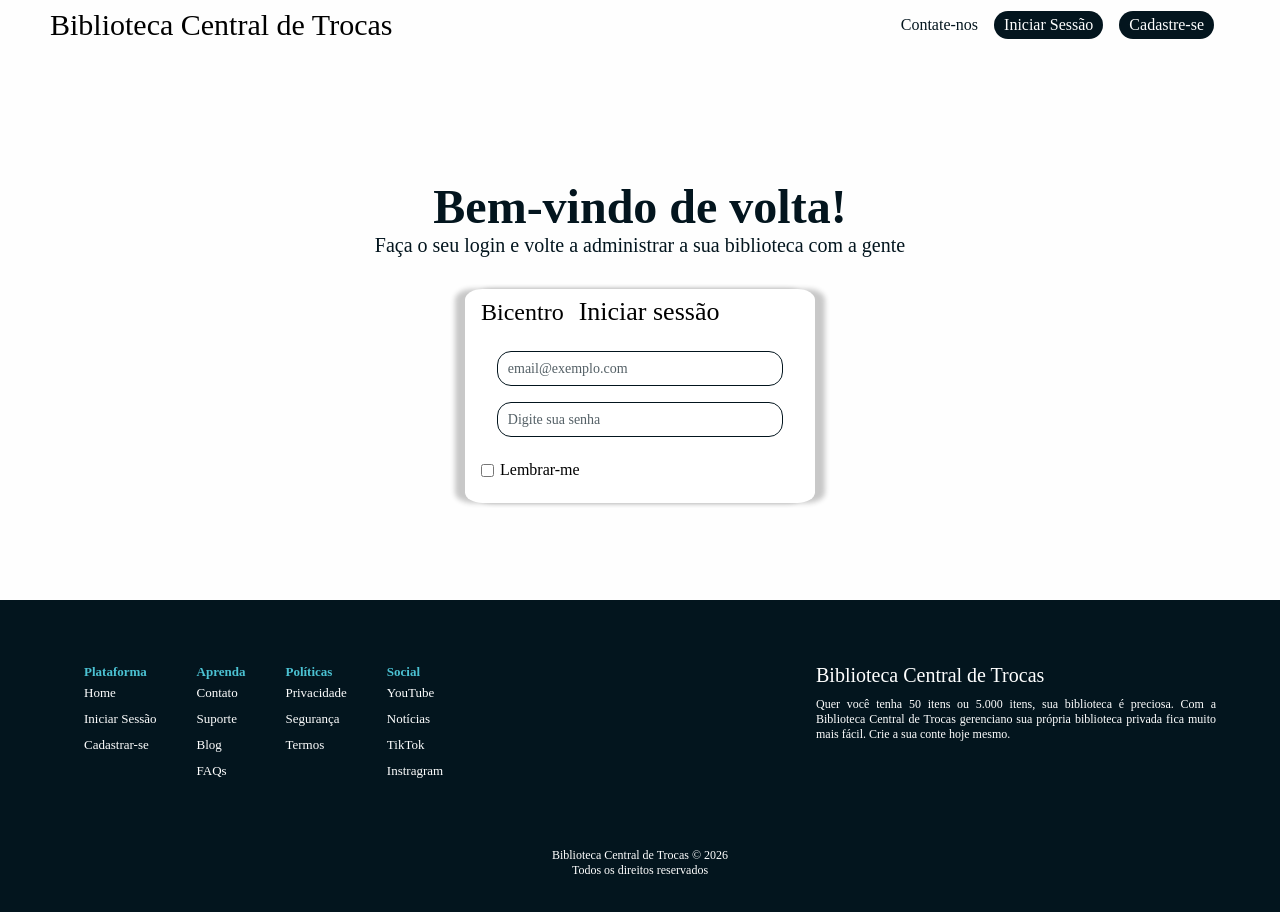
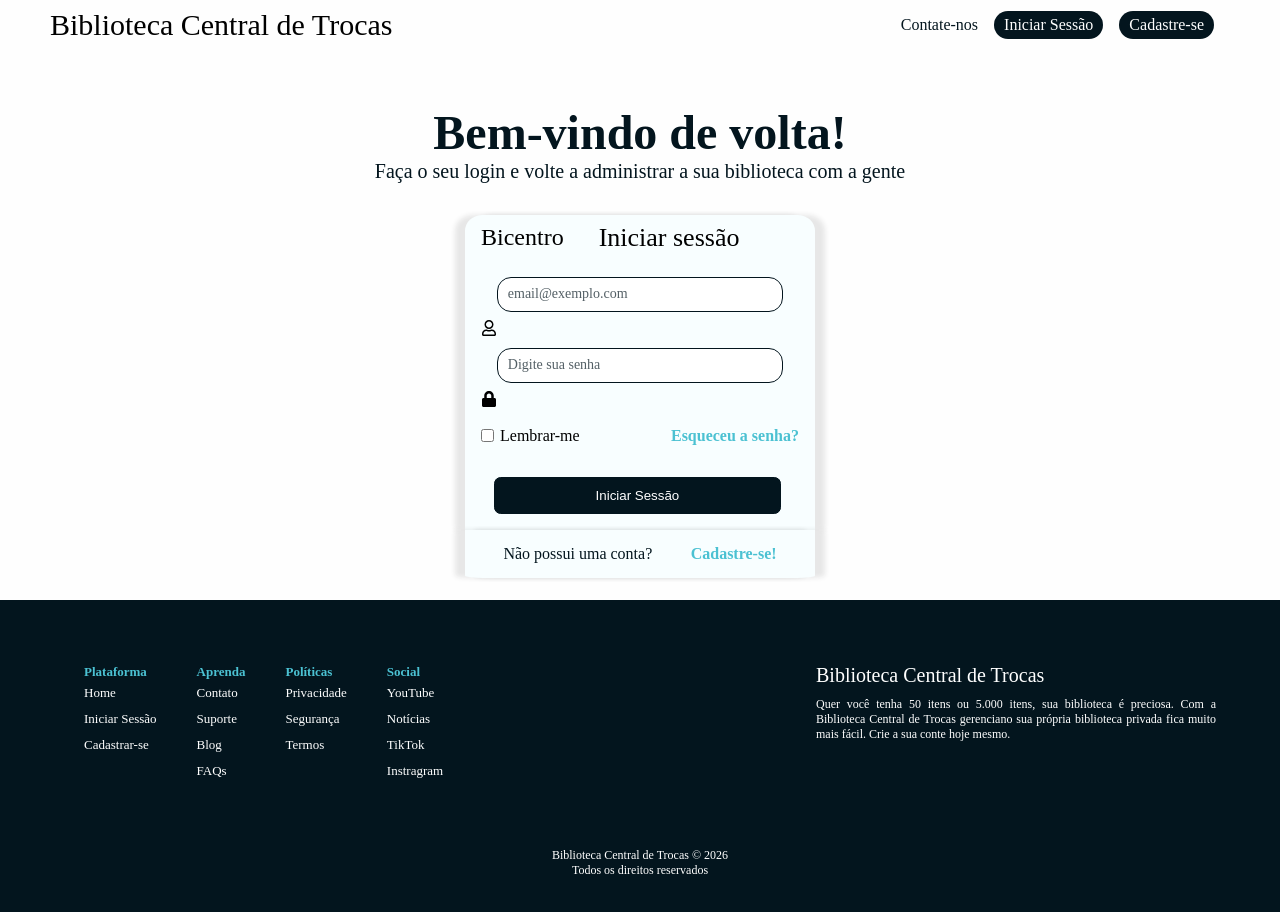
Before and after one commit to EvelynNayade/Biblioteca, a React (Create React App) app: page /login in a window 1280 px wide. Built offline with nearby package versions, Linux system fonts and the light colour scheme; a web font is replaced by a local one.

Commit message:
Atualização no Login

```diff
--- a/package.json
+++ b/package.json
@@ -10,6 +10,7 @@
     "node.js": "^0.0.1-security",
     "react": "^19.2.4",
     "react-dom": "^19.2.4",
+    "react-icons": "^5.7.0",
     "react-router-dom": "^7.13.1",
     "react-scripts": "5.0.1",
     "web-vitals": "^2.1.4"
--- a/src/App.js
+++ b/src/App.js
@@ -18,7 +18,7 @@ function App() {
           <Route exact path="/" element={<Home />} />
           <Route exact path="/contato" element={<Contato />} />
           <Route exact path="/login" element={<Login/>} />
-          <Route exact path="/place3" element={<PlaceHolder3/>} />
+          <Route exact path="/cadastro" element={<PlaceHolder3/>} />
         </Routes>
       </Box>
       <Footer/>
--- a/src/Componentes/Layout/Formulario/Botao.js
+++ b/src/Componentes/Layout/Formulario/Botao.js
@@ -2,7 +2,7 @@ import styles from "./Botao.module.css"
 
 function Botao (props){
     return (
-        <input type={props.tipo} className={`${styles.botao} ${styles[props.customClass]}`} name="enviar"></input>
+        <button type={props.tipo} className={`${styles.botao} ${styles[props.customClass]}`} name={props.texto}>{props.texto}</button>
     )
 }
 
--- a/src/Componentes/Layout/Formulario/Botao.module.css
+++ b/src/Componentes/Layout/Formulario/Botao.module.css
@@ -11,8 +11,15 @@
     cursor: pointer;
     border: 1px solid #4BC1D2;
     background-color: #4BC1D2;
+    color: #03151E;
+    font-weight: bold;
 }
 
 .botao_pequeno{
     padding: 0.5em 1em;
 }
+
+.botao_grande{
+    width: 90%;
+    padding: 0.75em 0;
+}
--- a/src/Componentes/Layout/Formulario/CheckBox.js
+++ b/src/Componentes/Layout/Formulario/CheckBox.js
@@ -4,7 +4,7 @@ function CheckBox(props){
         <label className={styles.checkBox}>
                 <input  type="checkbox"
                     checked={props.status}
-                    onChange={props.setValor}
+                    onChange={(e)=>props.setValor(e.target.checked)}
                     />
                 {props.texto}
         </label>
--- a/src/Componentes/Layout/Formulario/Entrada.js
+++ b/src/Componentes/Layout/Formulario/Entrada.js
@@ -10,6 +10,7 @@ function Entrada(props){
                 value={props.value}
                 placeholder={props.placeholder}
                 onChange={(e)=>props.setValor(e.target.value)}
+                required
                 />
 
             ) : (
--- a/src/Componentes/Layout/Formulario/FormContato.js
+++ b/src/Componentes/Layout/Formulario/FormContato.js
@@ -35,7 +35,7 @@ function FormContato(){
                          rows = "5" cols = "50"
                          setValor = {setComent}/>
 
-                <Botao tipo="submit" customClass="botao_pequeno"/>
+                <Botao tipo="submit" customClass="botao_pequeno" texto="Enviar"/>
 
         </form>
     )
--- a/src/Componentes/Layout/Formulario/FormLogin.js
+++ b/src/Componentes/Layout/Formulario/FormLogin.js
@@ -1,6 +1,14 @@
 import { useState } from "react";
+import { Link } from "react-router-dom";
+
 import Entrada from "./Entrada";
 import CheckBox from "./CheckBox";
+import Botao from "./Botao"
+
+import { FaRegUser } from "react-icons/fa";
+import { FaLock } from "react-icons/fa";
+
+import styles from "./FormLogin.module.css"
 
 function FormLogin(){
     const [email, setEmail]  = useState();
@@ -14,23 +22,30 @@ function FormLogin(){
         console.log("Lembrar?: "+lembrar);
         };
 
-    const handleCheck = (e) => {
-        setLembrar(e.target.checked);
-    };
-
     return(
         <form onSubmit={submit}>
-            <Entrada titulo = "email"
+            <div>
+                <Entrada titulo = "email"
                          tipo = "email"
                          placeholder="email@exemplo.com"
                          setValor ={setEmail}/>
-            <Entrada titulo = "Senha"
+                <FaRegUser/>
+            </div>
+            <div>
+                <Entrada titulo = "Senha"
                          tipo = "password"
                          placeholder="Digite sua senha"
                          setValor ={setSenha}/>
-            <CheckBox texto = "Lembrar-me"
-                      status = {lembrar}
-                      setValor = {handleCheck}/>
+                <FaLock/>
+            </div>
+            <div className={styles.lembrar}>
+                <CheckBox texto = "Lembrar-me"
+                          status = {lembrar}
+                          setValor = {setLembrar}/>
+                <Link to ="/lembrar-senha">Esqueceu a senha? </Link>
+            </div>
+            <Botao tipo = "submit"
+                   customClass="botao_grande" texto ="Iniciar Sessão"/>
         </form>
     )
 }
--- /dev/null
+++ b/src/Componentes/Layout/Formulario/FormLogin.module.css
@@ -0,0 +1,17 @@
+.lembrar{
+    display: flex;
+    flex-direction: row;
+    justify-content: space-between;
+    align-items: center;
+    margin-bottom: 1em;
+}
+
+.lembrar a{
+    color: #4BC1D2;
+    font-weight: bold;
+    text-decoration: none;
+}
+
+.lembrar a:hover{
+    color: #03151E;
+}
--- a/src/Componentes/Layout/Navbar.js
+++ b/src/Componentes/Layout/Navbar.js
@@ -16,7 +16,7 @@ function Navbar(){
             <Link to ="/login">Iniciar Sessão</Link>
             </li>
             <li className={styles.botao}>
-            <Link to ="/place3">Cadastre-se</Link>
+            <Link to ="/cadastro">Cadastre-se</Link>
             </li>
         </ul>
        </Box>
--- a/src/Componentes/Paginas/Login.js
+++ b/src/Componentes/Paginas/Login.js
@@ -1,3 +1,4 @@
+import { Link } from "react-router-dom";
 import Box from "../Layout/Box";
 import FormLogin from "../Layout/Formulario/FormLogin";
 
@@ -5,7 +6,7 @@ import styles from "./Login.module.css"
 
 function Login(){
     return(
-        <Box customClass='min-height' className={styles.box}>
+        <Box customClass='min-height'>
             <div className={styles.texto}>
                 <h1>Bem-vindo de volta!</h1>
                 <p>Faça o seu login e volte a administrar a sua biblioteca com a gente</p>
@@ -17,6 +18,11 @@ function Login(){
                 </div>
                 <FormLogin/>
             </div>
+            <div className={styles.cadastro}>
+                    <p>Não possui uma conta?</p>
+                    <Link to="/cadastro">Cadastre-se!</Link>
+            </div>
+
         </Box>
     )
 }
--- a/src/Componentes/Paginas/Login.module.css
+++ b/src/Componentes/Paginas/Login.module.css
@@ -12,20 +12,11 @@
     font-size: 48px;
 }
 
-.form{
-    background-color: #ffffff;
-    width: 350px;
-    box-shadow: -10px 0 5px rgba(31, 31, 31, 0.241),
-                 10px 0 5px rgba(31, 31, 31, 0.241);
-    padding: 0.5em 1em;
-    border-radius: 5%;
-}
-
 .header{
     display: flex;
     flex-direction: row;
     align-items: center;
-    gap: 15px;
+    gap: 35px;
     padding-bottom: 1em;
 }
 
@@ -38,3 +29,36 @@
 .header p{
     font-size: 26px;
 }
+
+.form{
+    background-color: #F8FEFF;
+    width: 350px;
+    box-shadow: -10px 0 5px rgba(31, 31, 31, 0.1),
+                 10px 0 5px rgba(31, 31, 31, 0.1);
+    padding: 0.5em 1em 1em 1em;
+    border-radius: 5% 5% 0 0;
+}
+
+.cadastro{
+    background-color: #F8FEFF;
+    color: #03151E;
+    display: flex;
+    flex-direction: row;
+    align-items: center;
+    justify-content: space-evenly;
+    height: 3em;
+    width: 350px;
+    box-shadow: -10px 0 5px rgba(31, 31, 31, 0.1),
+                 10px 0 5px rgba(31, 31, 31, 0.1);
+    border-radius: 0 0 5% 5%;
+}
+
+.cadastro a{
+    color: #4BC1D2;
+    font-weight: bold;
+    text-decoration: none;
+}
+
+.cadastro a:hover{
+    color: #03151E;
+}
```
Also changed, not shown: 1 other file (tests, documents, lock files or other folders).
